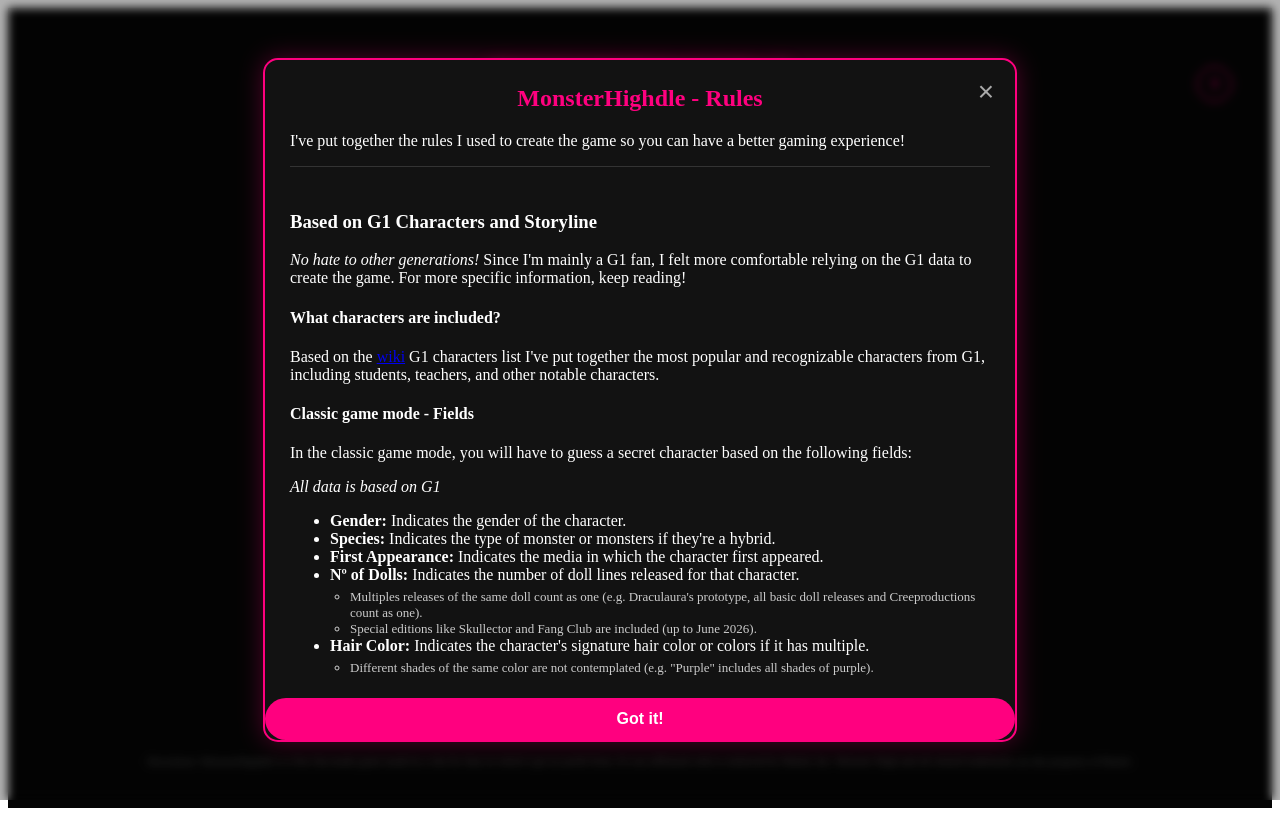
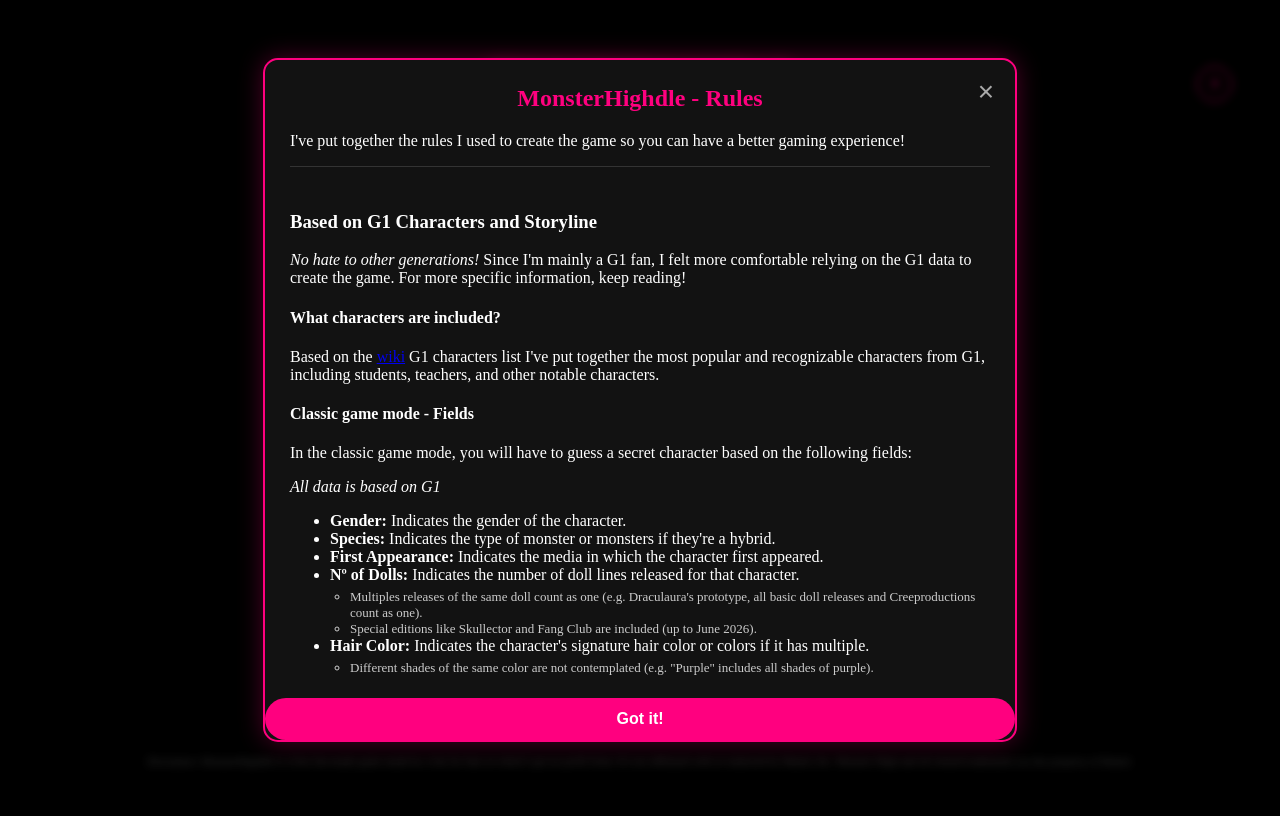
Before and after one commit to Megigi7/MonsterHighdle, a React (Vite) app: page / in a window 1280 px wide. Built offline with nearby package versions, Linux system fonts and the light colour scheme.

Commit message:
change background css

```diff
--- a/src/index.css
+++ b/src/index.css
@@ -345,12 +345,16 @@
 
 
 /* -------------- STYLES - General -------------- */
+body {
+  background-color: #000;
+}
+
 
 .app-container {
   display: flex;
   flex-direction: column;
   min-height: 100vh;
-  background-color: #050505;
+  /* background-color: #050505; */
   color: white;
   padding: 20px;
   box-sizing: border-box;
```
